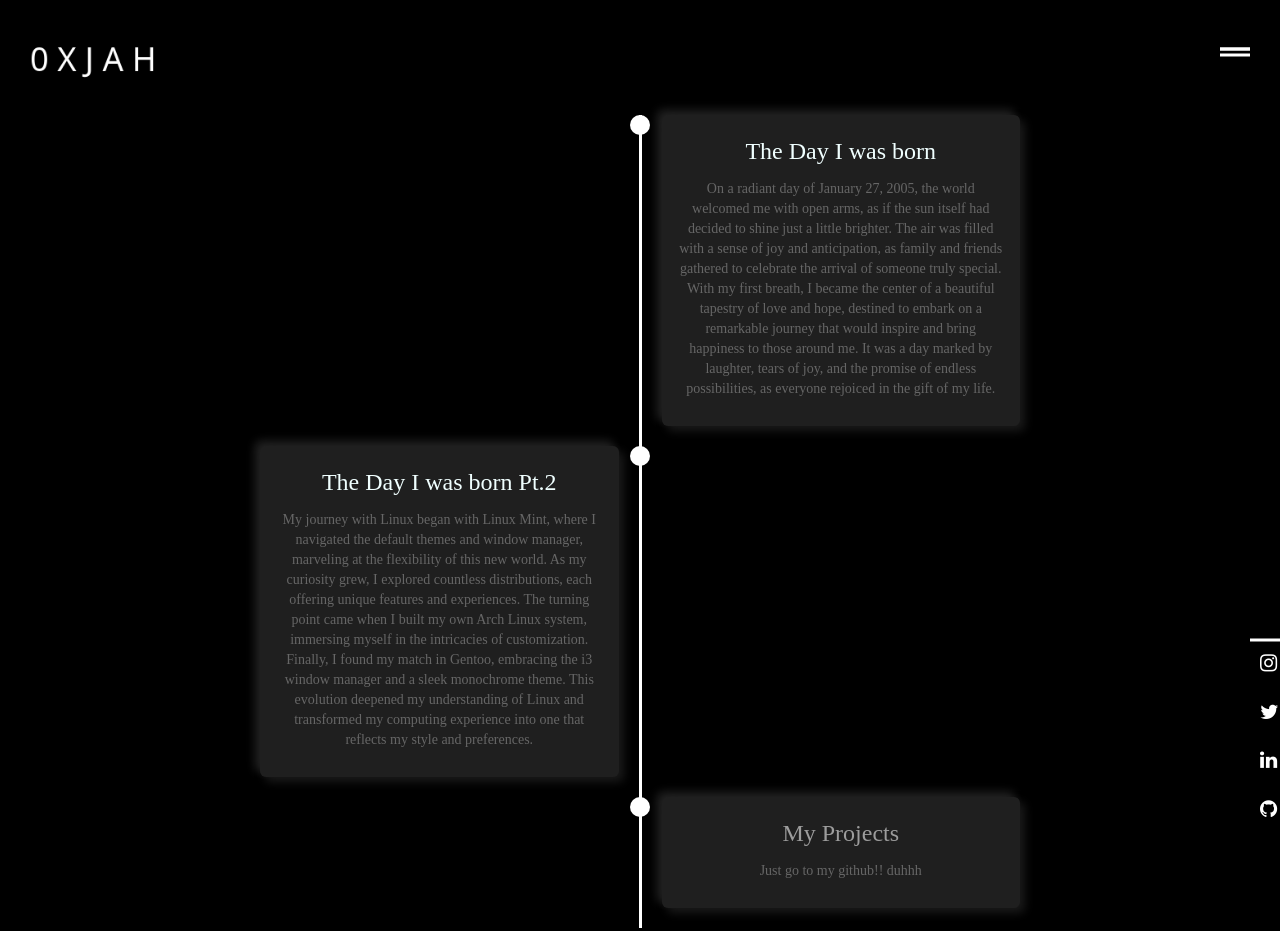
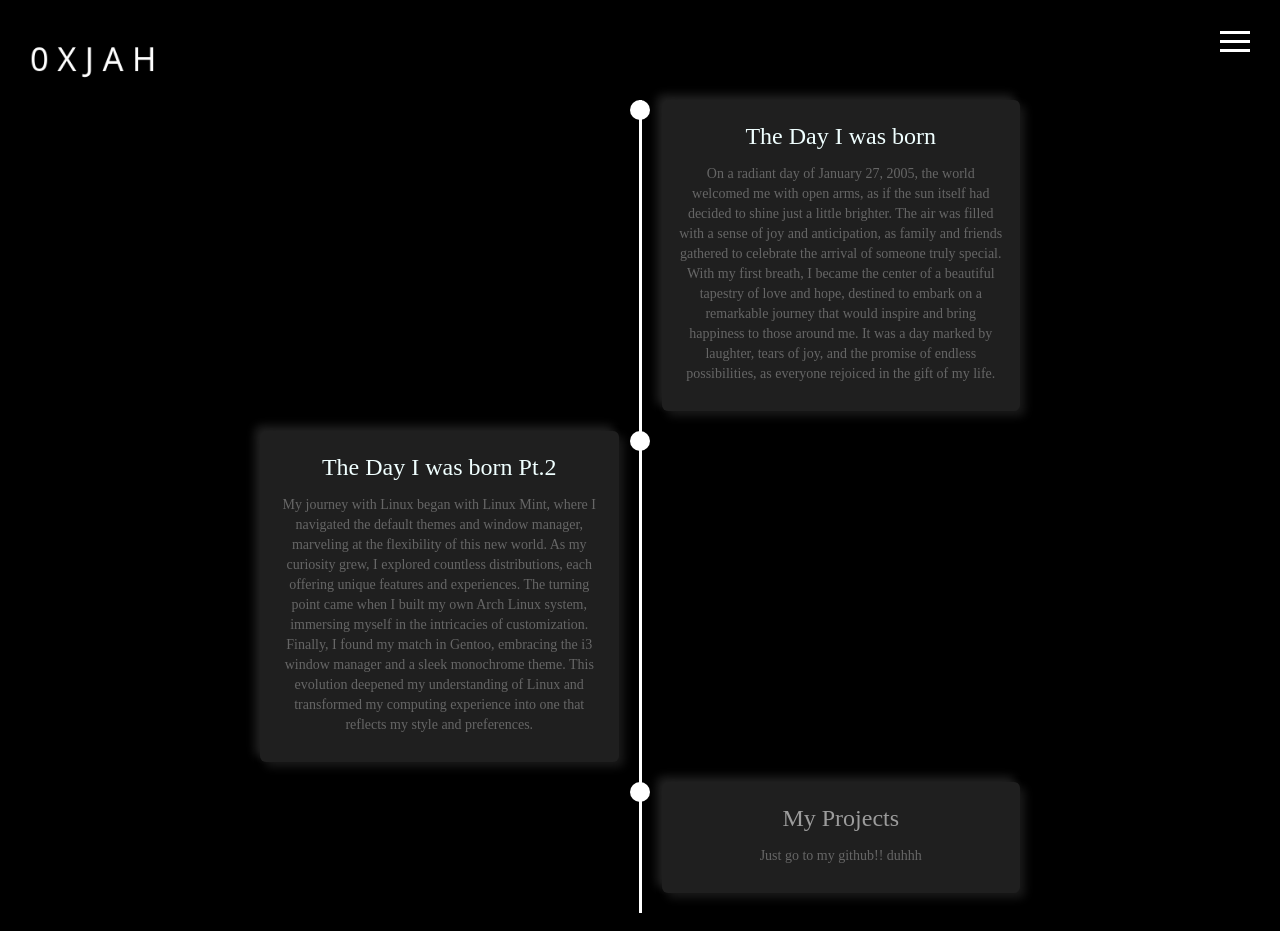
Before and after one commit to 0xjah/MyBlog, a plain HTML site: page projects.html in a window 1280 px wide. Shown: the top 931 px of the page. Drawn offline with Linux system fonts and the light colour scheme.

Commit message:
fix 1.0.3

```diff
--- a/css/style.css
+++ b/css/style.css
@@ -21,6 +21,7 @@ li {
     color: #666;
 }
 a{
+  text-decoration: none;
   color:rgba(211, 211, 211, 0.698);
   &:hover{
     color:white
@@ -202,18 +203,19 @@ a{
 }
 .nav-item {
   font-family: Hack;
-  margin: 9px auto;
+  margin: 10px auto;
   text-align: center;
   color: #222;
 }
 .nav-item a:link,
 .nav-item a:hover,
 .nav-item a:focus {
+  text-decoration: none;
   color: #222;
 }
 .nav-item a:hover,
 .nav-item a:focus {
-  border-bottom: 3px solid black;
+  border-bottom: 2px solid black;
 }
 .animated {
   display: block;
--- a/projects.html
+++ b/projects.html
@@ -33,35 +33,7 @@
         </div>
     </nav>
     <link rel="stylesheet" href="https://cdnjs.cloudflare.com/ajax/libs/font-awesome/4.7.0/css/font-awesome.min.css">
-<style>
-body {margin:0;height:2000px;}
 
-.icon-bar {
-position:sticky;
-top: 80%;
-left: 98%;
-transform: translateY(-50%);
-}
-
-.icon-bar a {
-display: block;
-text-align: center;
-padding: 10px;
-transition: all 0.3s ease;
-color: white;
-font-size: 20px;
-}
-
-.icon-bar a:hover {
-background-color: #929191a2;
-}
-</style>
-<div class="icon-bar">
-<a href="#" class="instagram"><i class="fa fa-instagram"></i></a>
-<a href="#" class="twitter"><i class="fa fa-twitter"></i></a>
-<a href="#" class="linkedin"><i class="fa fa-linkedin"></i></a>
-<a href="#" class="github"><i class="fa fa-github"></i></a>
-</div>
     <section class="design-section center">
         <div class="timeline">
     <div class="timeline-empty">
```
